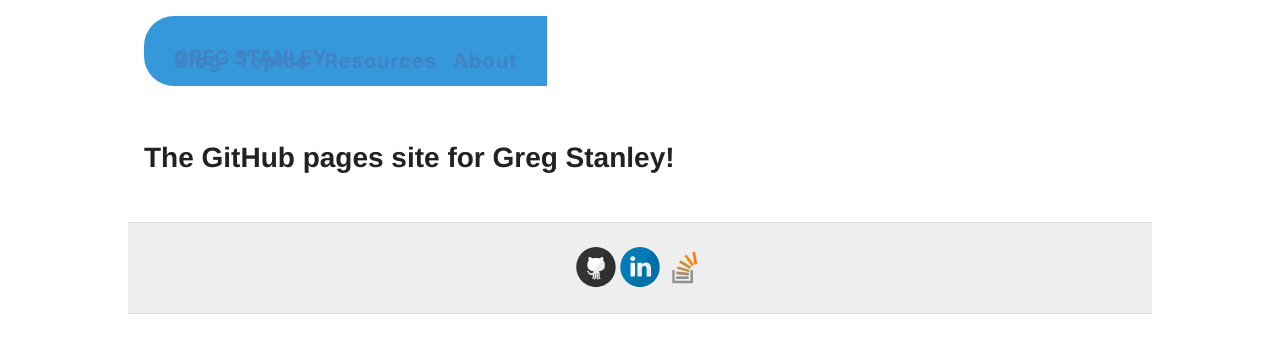
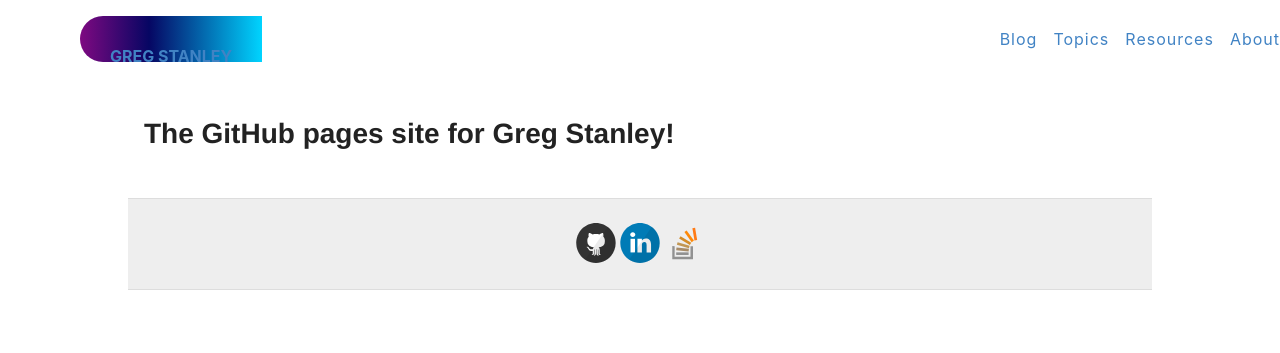
Before and after one commit to gregstanley/gregstanley.github.io, a Jekyll site: the page built from index.md, in a window 1280 px wide. Shown: the top 353 px of the page. Built offline with Jekyll 4.4.1, drawn with Linux system fonts in a browser that asks for light colours.

Commit message:
Move nav out again

```diff
--- a/_layouts/default.html
+++ b/_layouts/default.html
@@ -8,17 +8,17 @@
     <link rel="stylesheet" href="{{ "/assets/css/syntax.css" | relative_url }}">
   </head>
   <body>
-    <div class="container header-wrapper">
+    <div class="header-wrapper">
       <header>
         <div class="header">
           <span class="logo"><a href="{{ site.baseurl }}/">{{ site.name }}</a></span>
+        </div>
         <nav>
           <a href="{{ site.baseurl }}/blog">Blog</a>
           <a href="{{ site.baseurl }}/topics">Topics</a>
           <a href="{{ site.baseurl }}/resources">Resources</a>
           <a href="{{ site.baseurl }}/about">About</a>
         </nav>
-      </div>
       </header>
     </div>
     <div id="main" role="main" class="container">
--- a/_sass/base.scss
+++ b/_sass/base.scss
@@ -144,6 +144,7 @@ hr {
 
 div.header-wrapper {
   margin-bottom: 2rem;
+  padding-left: 5rem;
 
   header {
     padding: 1rem 0;
@@ -153,10 +154,9 @@ div.header-wrapper {
     align-items: center;
 
     .header {
-      background: #3498db; /* Blue color */
+      background: $headerGradient;
       color: white;
       padding: 15px 30px;
-      font-size: 20px;
       font-weight: bold;
       display: inline-block; /* Keeps it from stretching full width */
       border-top-left-radius: 30px; /* Rounded on one side */
```
Lines whose indentation alone changed are shown as unchanged.
